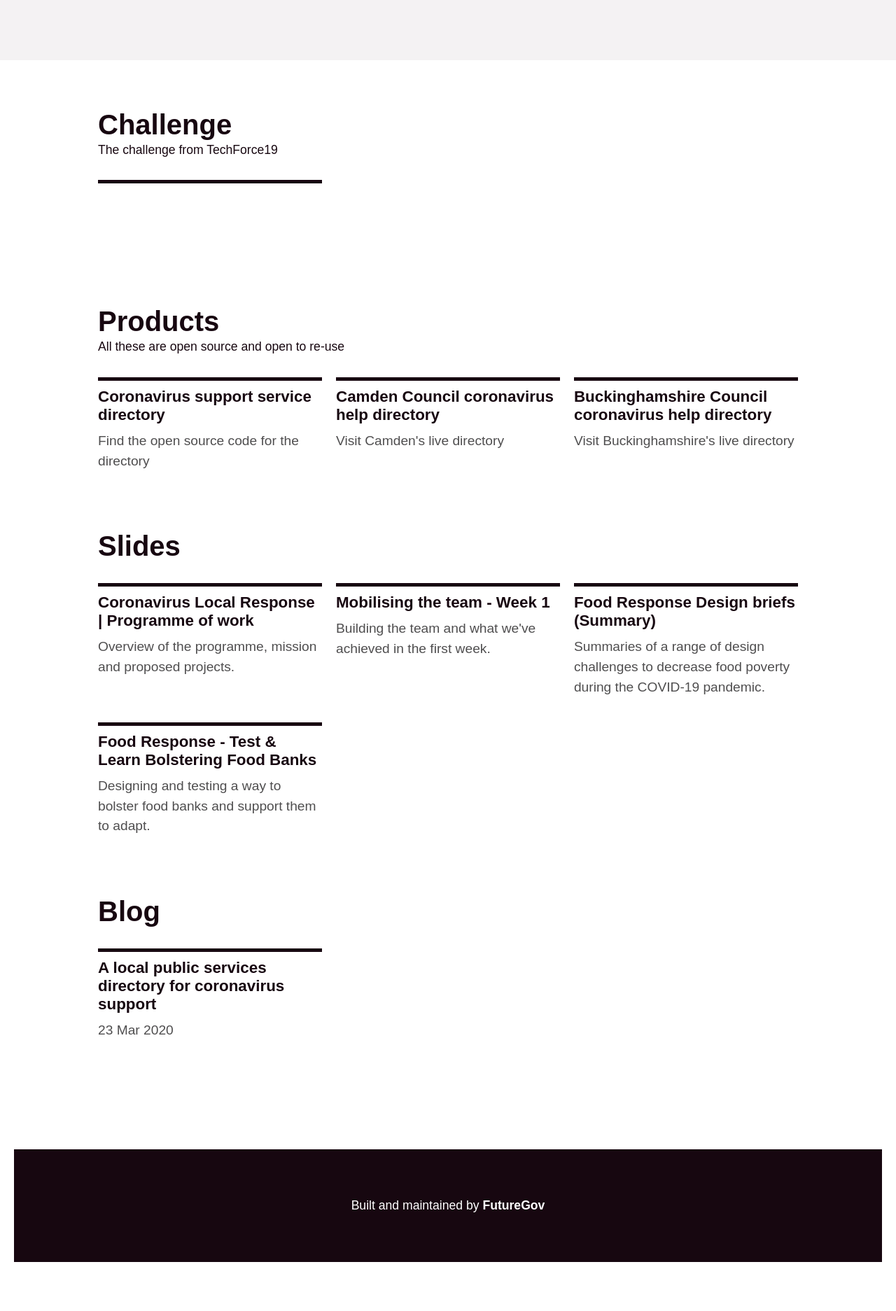
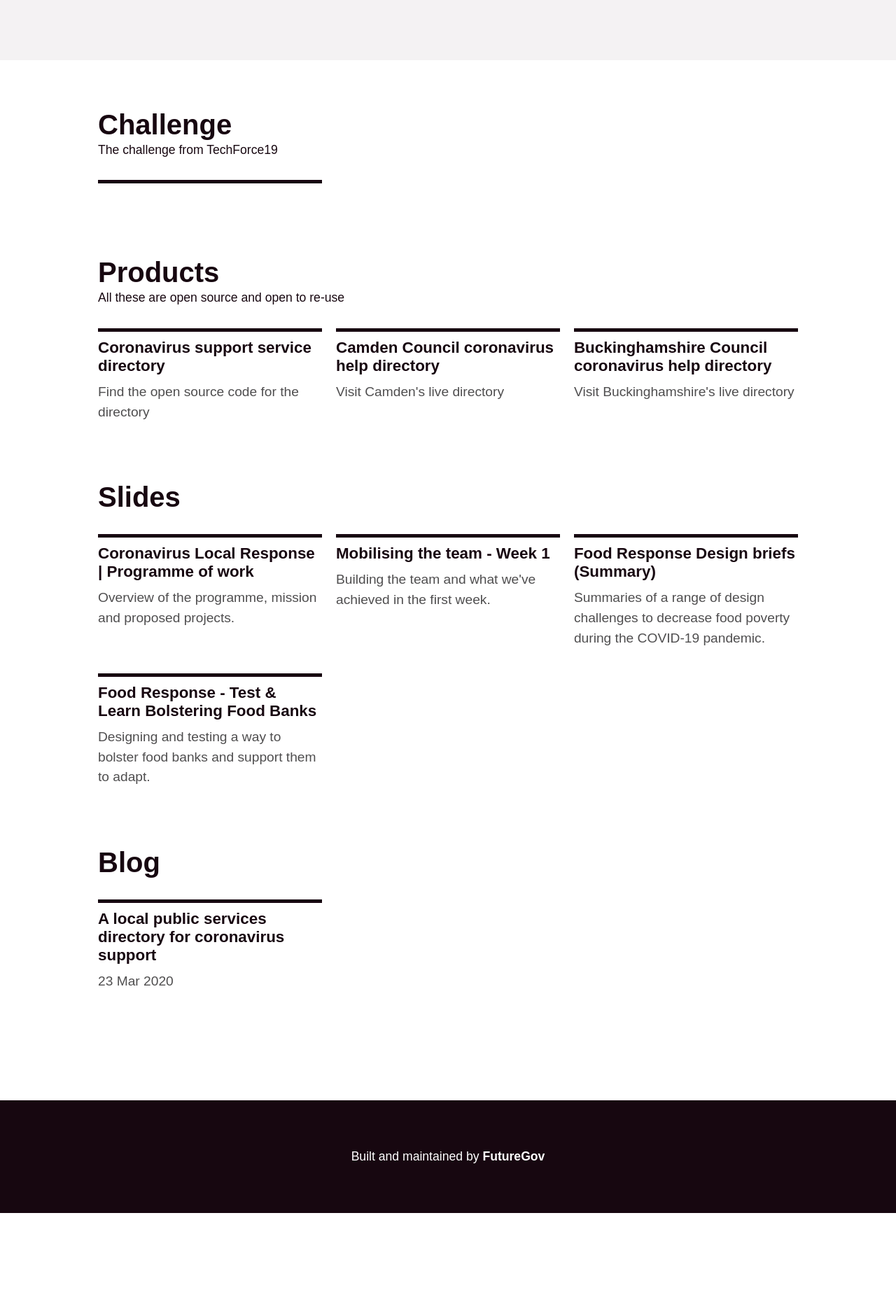
Before and after one commit to wearefuturegov/london-coronavirus-response-microsite, a Jekyll site: the page built from index.markdown, in a window 1280 px wide. Shown: the part 1199-3072 px from the top of the page at 70% size. Built offline with Jekyll 4.4.1, drawn with Linux system fonts in a browser that asks for light colours; some web fonts are replaced; after the commit the page ends 2932 px from its top, so only the background shows below that.

Commit message:
fix bug with wrapper

```diff
--- a/_layouts/home.html
+++ b/_layouts/home.html
@@ -50,7 +50,7 @@
         </div>
     </section>
 
-<div class="main-content">
+
     <section class="promos" id="products">
         <div class="container">
             <h2 class="promos__title">Products</h2>
```
